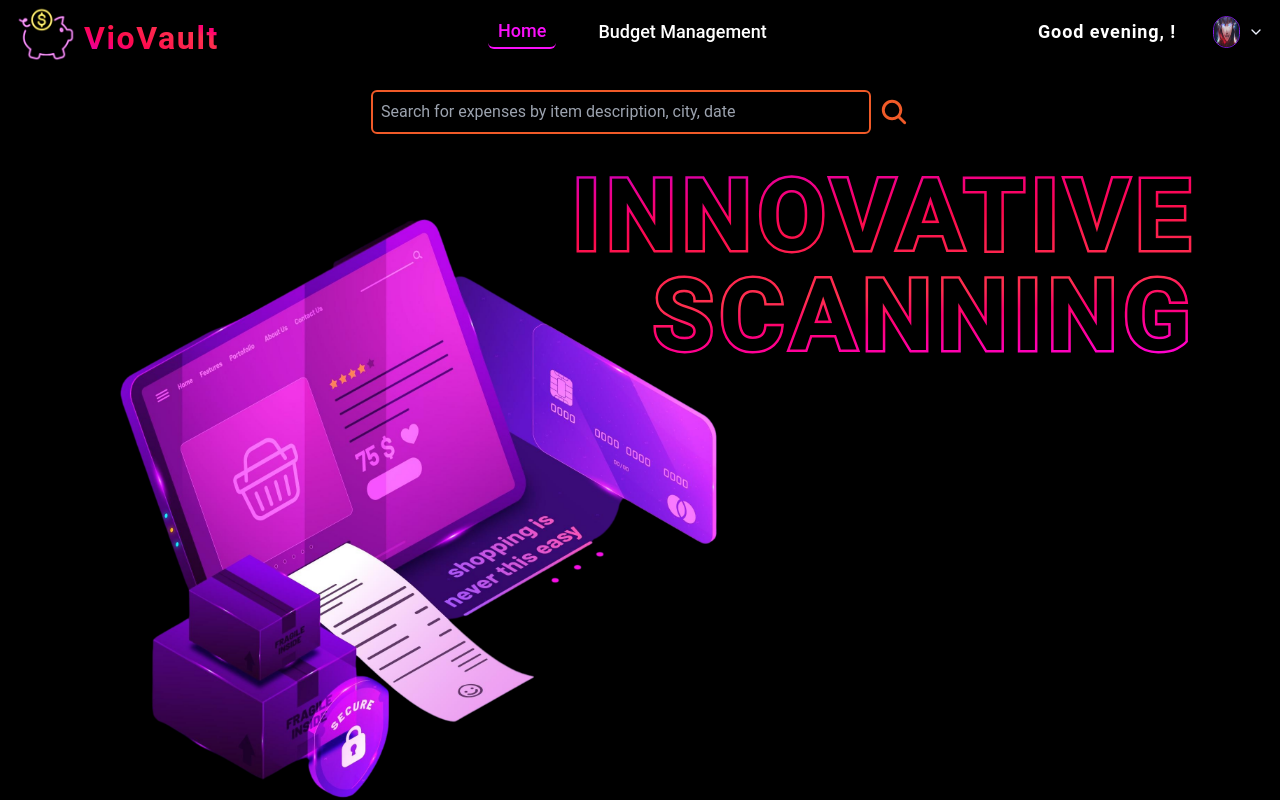
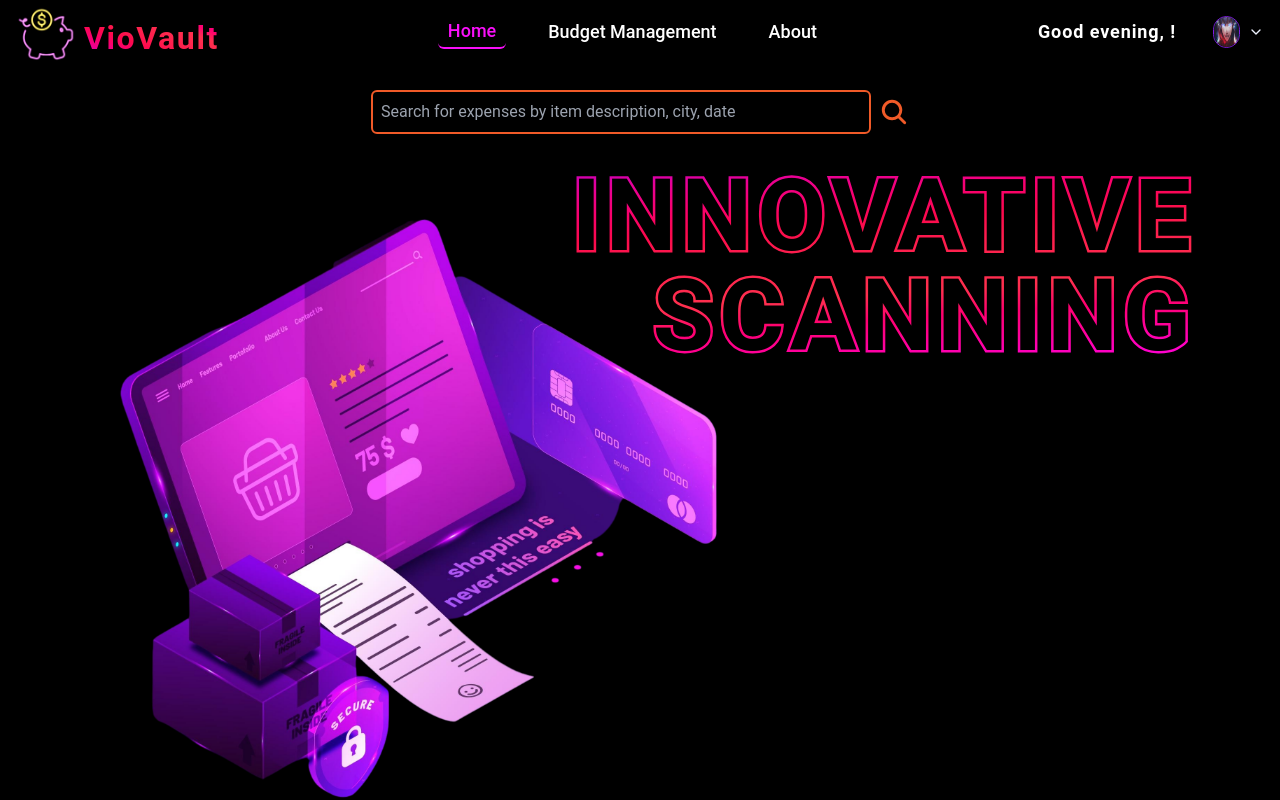
Before and after one commit to Danny2705/budget-application, a React (Create React App) app: page / in a window 1280 px wide. Shown: the top 800 px of the page. Built offline with nearby package versions, Linux system fonts and the light colour scheme; no server answers; sample sign-in values are in the browser's storage.

Commit message:
adding about page button and screen

```diff
--- a/src/components/Navbar/Links/Links.jsx
+++ b/src/components/Navbar/Links/Links.jsx
@@ -34,6 +34,18 @@ const Links = () => {
       >
         Budget Management
       </Link>
+
+      <Link
+        to='/budget'
+        onClick={() => handleSelect("/about")}
+        className={`${
+          selected === "/about"
+            ? "border-b-2 border-main-neonPink shadow-top-md text-main-neonPink"
+            : "text-white hover:text-main-neonPink"
+        } text-lg transition-colors px-2.5 py-0.5 font-medium rounded-md relative`}
+      >
+        About
+      </Link>
     </div>
   );
 };
```
Also changed, not shown: src/screens/About/About.jsx (added).
